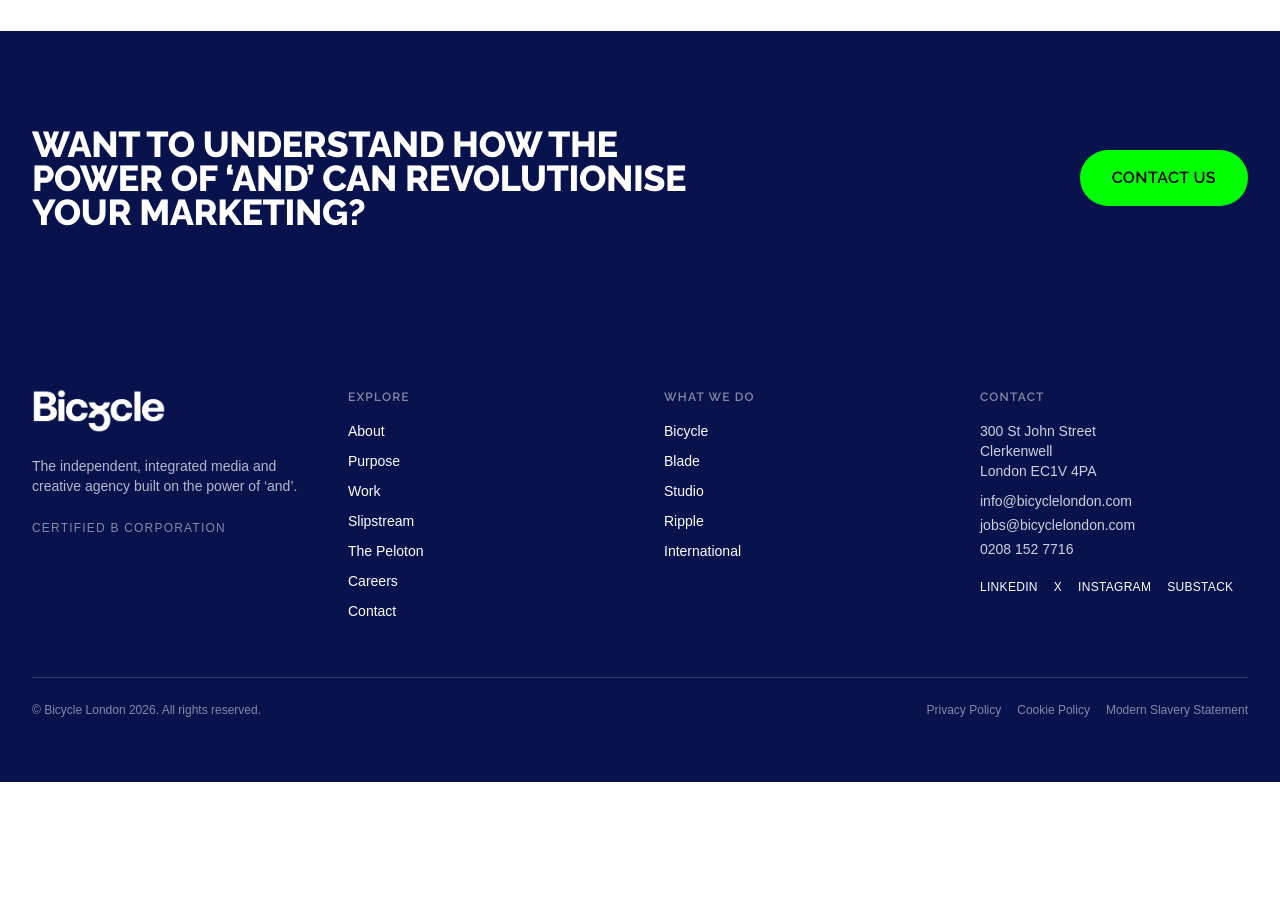
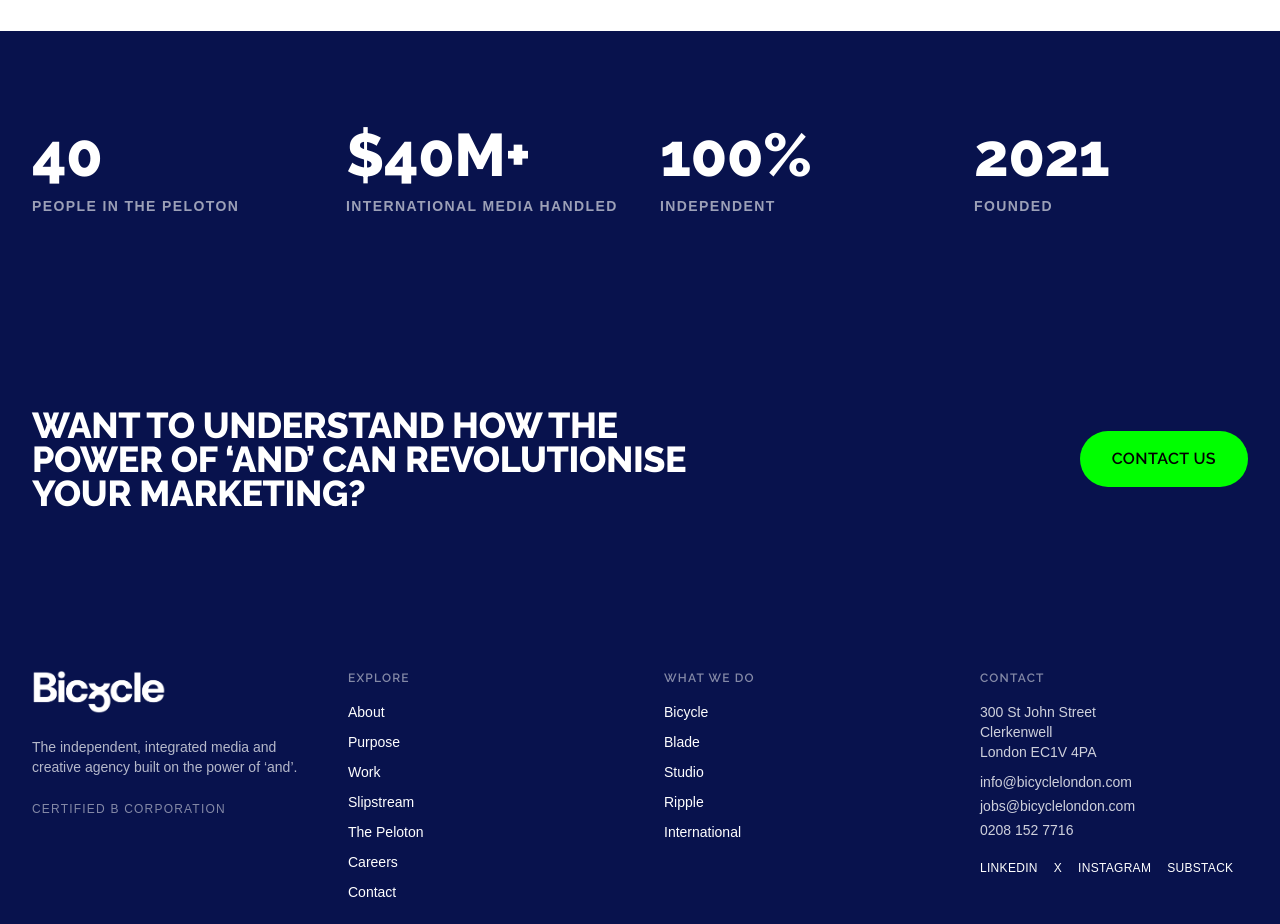
Before and after one commit to boostkitio/bicyclelondon, a Next.js app: page /about in a window 1280 px wide. Shown: the part 2280-3204 px from the top of the page. Before the commit the page ends 3062 px from the top, so only its background shows below. Built offline with nearby package versions, Linux system fonts and the light colour scheme; no server answers.

Commit message:
Pizzazz pass: sub-brand logos in the What we do cards, animated stats band on home + about

```diff
--- a/src/app/(site)/about/page.tsx
+++ b/src/app/(site)/about/page.tsx
@@ -5,6 +5,7 @@
 import { Section } from "@/components/ui/section";
 import { Container } from "@/components/ui/container";
 import { ButtonLink } from "@/components/ui/button";
+import { StatsBand } from "@/components/stats";
 
 export const metadata: Metadata = {
   title: "About",
@@ -93,6 +94,17 @@
         </div>
       </Section>
 
+      <Section tone="navy">
+        <StatsBand
+          stats={[
+            { value: 40, label: "People in the Peloton" },
+            { value: 40, prefix: "$", suffix: "m+", label: "International media handled" },
+            { value: 100, suffix: "%", label: "Independent" },
+            { value: 2021, count: false, label: "Founded" },
+          ]}
+        />
+      </Section>
+
       <CtaBand />
     </>
   );
--- a/src/app/(site)/page.tsx
+++ b/src/app/(site)/page.tsx
@@ -7,6 +7,7 @@
 import { Reveal } from "@/components/reveal";
 import { LogoWall } from "@/components/logo-wall";
 import { MuxBg } from "@/components/mux-bg";
+import { StatsBand } from "@/components/stats";
 import { SERVICES } from "@/lib/site";
 import { sanityFetch } from "@/sanity/lib/fetch";
 import { featuredCaseStudiesQuery } from "@/sanity/lib/queries";
@@ -128,6 +129,18 @@
         </div>
       </Section>
 
+      {/* Stats */}
+      <Section tone="navy">
+        <StatsBand
+          stats={[
+            { value: 40, label: "People in the Peloton" },
+            { value: 40, prefix: "$", suffix: "m+", label: "International media handled" },
+            { value: 100, suffix: "%", label: "Independent" },
+            { value: 2021, count: false, label: "Founded" },
+          ]}
+        />
+      </Section>
+
       {/* Logo wall */}
       <Section tone="paper">
         <Reveal>
@@ -154,15 +167,23 @@
             <Reveal key={s.href} delay={i * 70}>
               <Link
                 href={s.href}
-                className="group flex h-full flex-col rounded-3xl bg-paper p-8 ring-1 ring-black/5 transition duration-300 hover:-translate-y-1 hover:bg-white hover:shadow-xl hover:ring-brand"
+                className="group flex h-full flex-col overflow-hidden rounded-3xl bg-paper ring-1 ring-black/5 transition duration-300 hover:-translate-y-1 hover:shadow-xl hover:ring-brand"
               >
-                <h3 className="font-display text-2xl font-extrabold uppercase">
-                  {s.label}
-                </h3>
-                <p className="mt-3 flex-1 text-black/60">{s.blurb}</p>
-                <span className="mt-6 inline-flex items-center gap-1 text-sm font-semibold uppercase tracking-wide text-moss transition group-hover:gap-2 group-hover:text-brand-ink">
-                  Read more →
-                </span>
+                <div className="flex h-32 items-center justify-center bg-navy px-8">
+                  <Image
+                    src={s.logo}
+                    alt={s.label}
+                    width={240}
+                    height={64}
+                    className="max-h-12 w-auto object-contain transition duration-300 group-hover:scale-105"
+                  />
+                </div>
+                <div className="flex flex-1 flex-col p-8">
+                  <p className="flex-1 text-black/70">{s.blurb}</p>
+                  <span className="mt-6 inline-flex items-center gap-1 text-sm font-semibold uppercase tracking-wide text-moss transition group-hover:gap-2 group-hover:text-brand-ink">
+                    Read more →
+                  </span>
+                </div>
               </Link>
             </Reveal>
           ))}
--- /dev/null
+++ b/src/components/stats.tsx
@@ -0,0 +1,66 @@
+"use client";
+
+import { useEffect, useRef, useState } from "react";
+
+export type Stat = {
+  value: number;
+  prefix?: string;
+  suffix?: string;
+  label: string;
+  count?: boolean; // set false to show as-is (e.g. a year)
+};
+
+function StatItem({ stat }: { stat: Stat }) {
+  const ref = useRef<HTMLDivElement>(null);
+  const [n, setN] = useState(stat.count === false ? stat.value : 0);
+
+  useEffect(() => {
+    const el = ref.current;
+    if (!el || stat.count === false) return;
+    if (window.matchMedia("(prefers-reduced-motion: reduce)").matches) {
+      setN(stat.value);
+      return;
+    }
+    const io = new IntersectionObserver(
+      ([entry]) => {
+        if (!entry.isIntersecting) return;
+        io.disconnect();
+        const duration = 1400;
+        const start = performance.now();
+        const tick = (t: number) => {
+          const p = Math.min(1, (t - start) / duration);
+          const eased = 1 - Math.pow(1 - p, 3);
+          setN(Math.round(stat.value * eased));
+          if (p < 1) requestAnimationFrame(tick);
+        };
+        requestAnimationFrame(tick);
+      },
+      { threshold: 0.4 },
+    );
+    io.observe(el);
+    return () => io.disconnect();
+  }, [stat]);
+
+  return (
+    <div ref={ref}>
+      <div className="display text-5xl sm:text-6xl">
+        {stat.prefix}
+        {stat.count === false ? n : n.toLocaleString("en-GB")}
+        {stat.suffix}
+      </div>
+      <div className="mt-3 text-sm font-semibold uppercase tracking-widest text-white/60">
+        {stat.label}
+      </div>
+    </div>
+  );
+}
+
+export function StatsBand({ stats }: { stats: Stat[] }) {
+  return (
+    <div className="grid gap-10 sm:grid-cols-2 lg:grid-cols-4">
+      {stats.map((s, i) => (
+        <StatItem key={i} stat={s} />
+      ))}
+    </div>
+  );
+}
--- a/src/lib/site.ts
+++ b/src/lib/site.ts
@@ -29,12 +29,17 @@
 export type NavItem = { label: string; href: string };
 
 // The "Power of And" service units.
-export const SERVICES: { label: string; href: string; blurb: string }[] = [
-  { label: "Bicycle", href: "/bicycle", blurb: "Integrated media planning & buying" },
-  { label: "Blade", href: "/bicycle-blade", blurb: "Performance marketing" },
-  { label: "Studio", href: "/bicycle-studio", blurb: "Creative, brand to response" },
-  { label: "Ripple", href: "/bicycle-ripple", blurb: "Influencer marketing" },
-  { label: "International", href: "/international", blurb: "Global media, one HQ" },
+export const SERVICES: {
+  label: string;
+  href: string;
+  blurb: string;
+  logo: string;
+}[] = [
+  { label: "Bicycle", href: "/bicycle", blurb: "Integrated media planning & buying", logo: "/images/logo-bicycle-white.png" },
+  { label: "Blade", href: "/bicycle-blade", blurb: "Performance marketing", logo: "/images/logo-blade.png" },
+  { label: "Studio", href: "/bicycle-studio", blurb: "Creative, brand to response", logo: "/images/logo-studio.png" },
+  { label: "Ripple", href: "/bicycle-ripple", blurb: "Influencer marketing", logo: "/images/logo-ripple.png" },
+  { label: "International", href: "/international", blurb: "Global media, one HQ", logo: "/images/logo-international.png" },
 ];
 
 export const PRIMARY_NAV: NavItem[] = [
```
